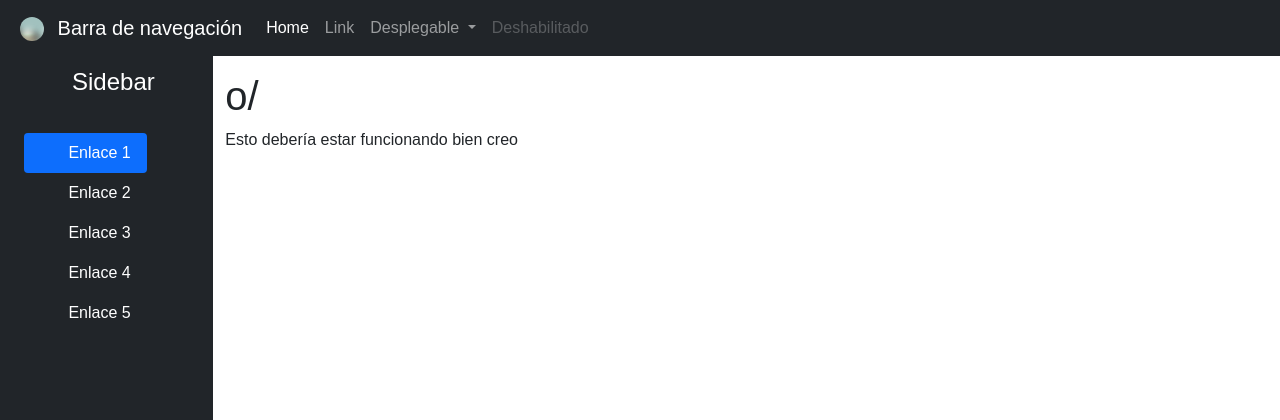
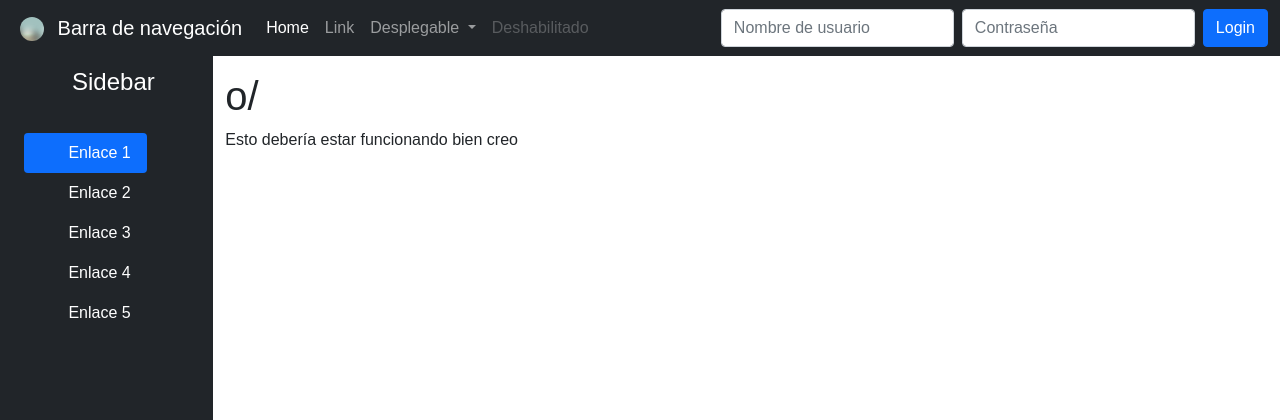
Before and after one commit to Asmilex/DAI, a Flask app: page / in a window 1280 px wide. Shown: the top 420 px of the page. Run offline with Flask 2, Linux system fonts and the light colour scheme.

Commit message:
Sistema de login en bragas

```diff
--- a/app/app.py
+++ b/app/app.py
@@ -1,4 +1,4 @@
-from flask import Flask, render_template
+from flask import Flask, render_template, request, flash, url_for, redirect
 
 from ejercicios.ordenacion import ordenacion_gnomo
 from ejercicios.criba import criba
@@ -13,12 +13,6 @@ app = Flask(__name__, static_url_path='/static', template_folder='templates')
 # ──────────────────────────────────────────────────────────────────────────────────
 #
 
-@app.route('/')
-@app.route('/index')
-def index():
-    return render_template('index.html')
-
-
 # Requerimientos:
 #     - Barra de navegación: debe contener...
 #         - Logo del sitio
@@ -28,6 +22,24 @@ def index():
 #     - Menú vertical
 #     - Espacio para mostrar contenidos
 #     - Pie de página
+
+@app.route('/')
+@app.route('/index')
+def index():
+    return render_template('index.html')
+
+@app.route('/login', methods=['GET', 'POST'])
+def login():
+    error = None
+    if request.method == 'POST':
+        if request.form['username'] != 'admin' or request.form['password'] != 'secret':
+            error = 'Invalid credentials'
+        else:
+            flash('Te has loggeado')
+            return redirect(url_for('index'))
+
+    return render_template('login.html', error=error)
+
 
 
 
--- a/app/templates/layout.html
+++ b/app/templates/layout.html
@@ -65,6 +65,11 @@
             <a class="nav-link disabled" href="#" tabindex="-1" aria-disabled="true">Deshabilitado</a>
           </li>
         </ul>
+        <form class="d-flex" action="/login">
+          <input class="form-control me-2" type="text" id="username" placeholder="Nombre de usuario" />
+          <input class="form-control me-2" type="password" id="password" placeholder="Contraseña" />
+          <button class="btn btn-primary" type="submit">Login</button>
+        </form>
       </div>
     </div>
   </nav>
```
